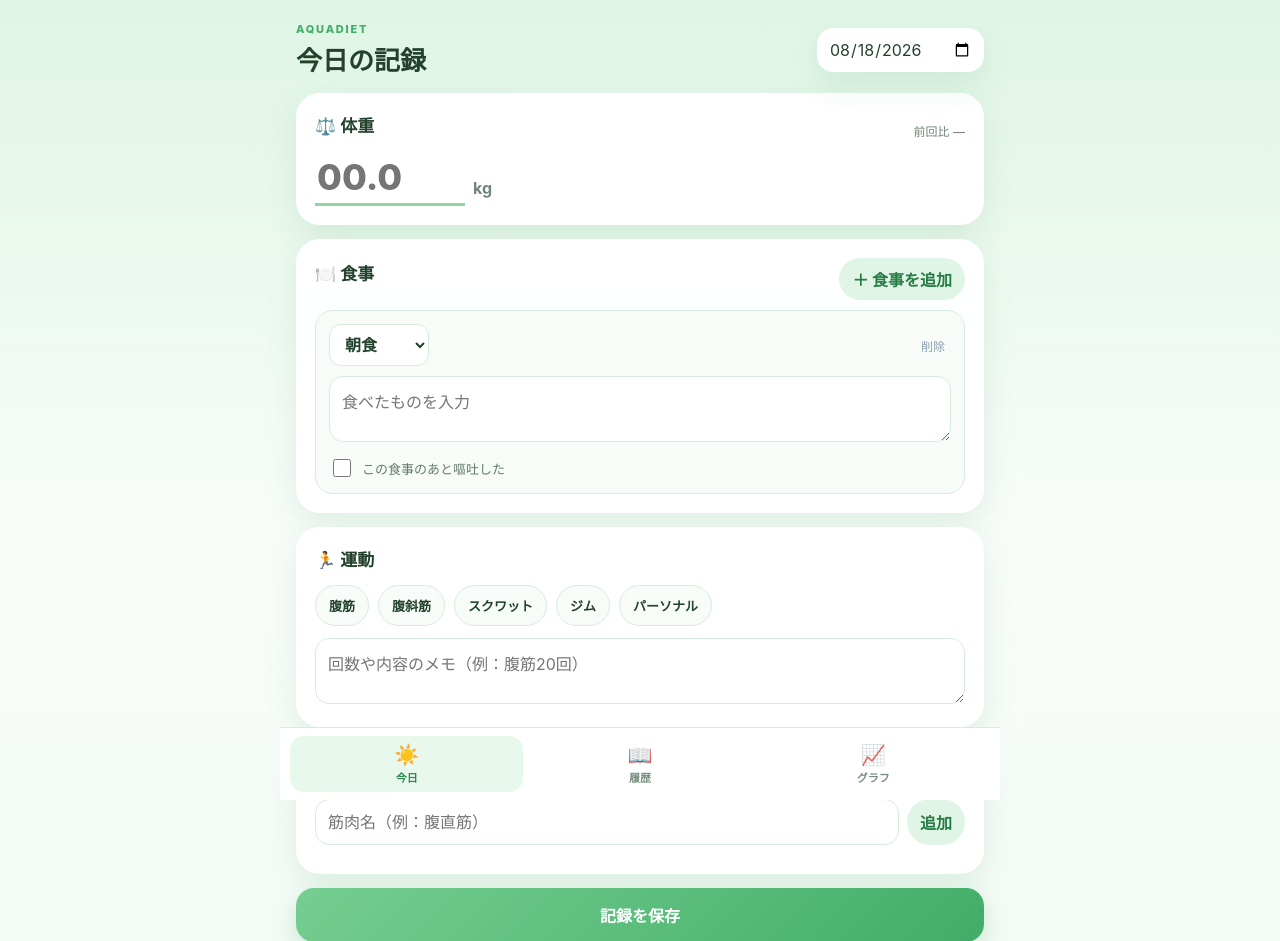
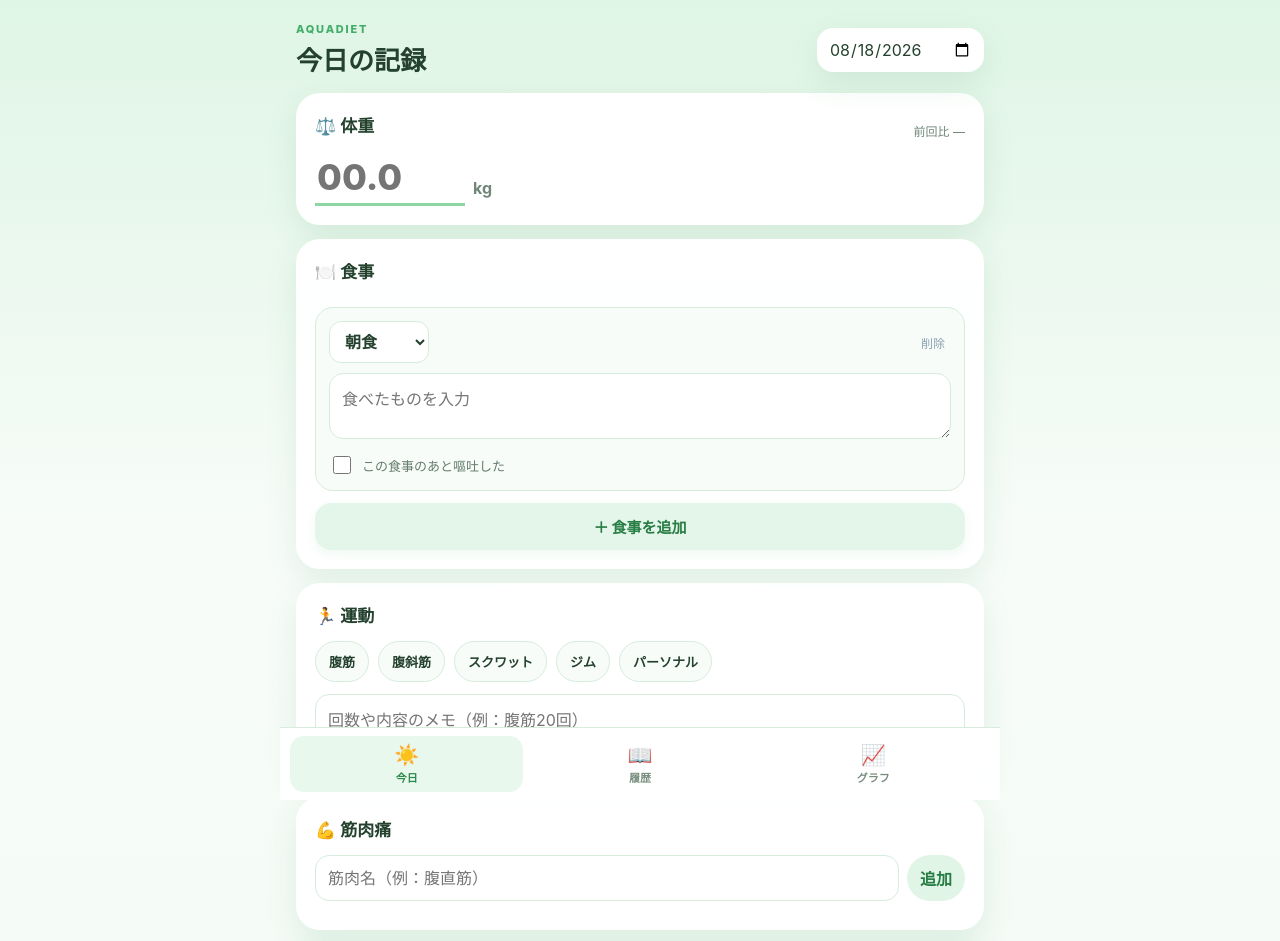
Before and after one commit to k2chanxmx-cloud/AquaDiet, a Flask app: page / in a window 1280 px wide. Shown: the top 941 px of the page. Run offline with Flask 3, Linux system fonts and the light colour scheme; data that the repository does not hold is empty.

Commit message:
Add files via upload

```diff
--- a/app.py
+++ b/app.py
@@ -207,7 +207,7 @@ def ai_comment():
 ・同じ語尾を連発しない。
 
 【コメント内容】
-日本語で800〜1000文字程度を目安に、10〜16文程度でコメントする。
+日本語で400〜500文字程度を目安に、10〜16文程度でコメントする。
 短くまとめず、その日の記録をかなり具体的に振り返る。
 
 記録されている内容に応じて、
--- a/templates/index.html
+++ b/templates/index.html
@@ -228,6 +228,26 @@
     }
   </style>
 
+
+  <style id="meal-add-button-v1">
+    .meal-add-button{
+      width:100%;
+      margin-top:12px;
+      border:0;
+      border-radius:16px;
+      background:#e3f6e9;
+      color:#287d45;
+      padding:13px 16px;
+      font-weight:900;
+      font-size:15px;
+      text-align:center;
+      box-shadow:0 4px 12px rgba(66,173,104,.08);
+    }
+    .meal-add-button:active{
+      transform:translateY(1px);
+    }
+  </style>
+
 </head>
 <body>
   <main class="app-shell">
@@ -254,9 +274,9 @@
       <section class="card">
         <div class="section-head">
           <h2>🍽️ 食事</h2>
-          <button class="mini-button" type="button" onclick="addMeal()">＋ 食事を追加</button>
         </div>
         <div id="mealList"></div>
+        <button class="meal-add-button" type="button" onclick="addMeal()">＋ 食事を追加</button>
       </section>
 
       <section class="card">
```
